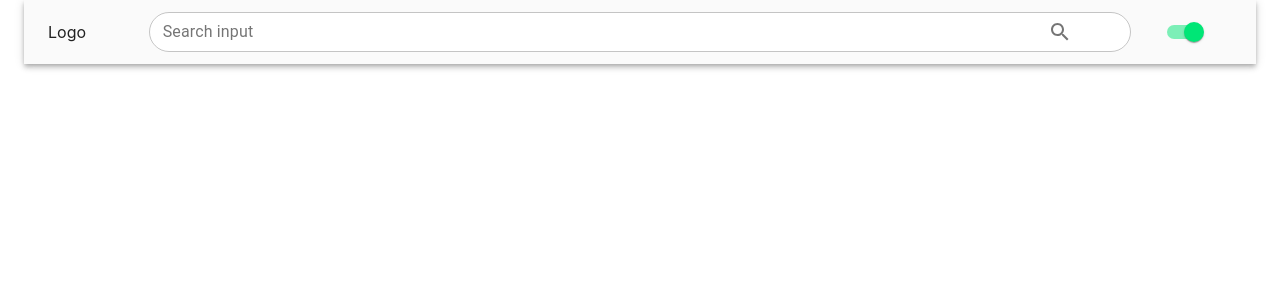
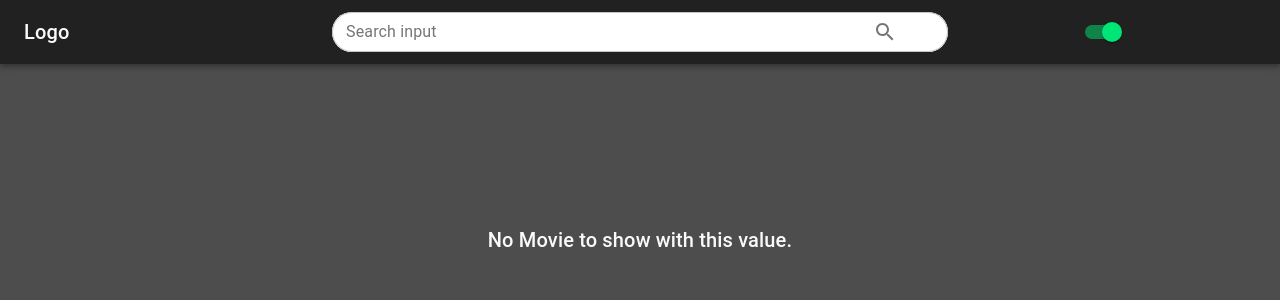
Before and after one commit to danish-wadhwa1997/movie-finder, a React (Create React App) app: page / in a window 1280 px wide. Shown: the top 300 px of the page. Built offline with nearby package versions, Linux system fonts and the light colour scheme.

Commit message:
Styling Done.

```diff
--- a/src/App.js
+++ b/src/App.js
@@ -1,5 +1,5 @@
-import Container from "@material-ui/core/Container";
-import Navbar from "./Components/Atoms/Navbar";
+import Navbar from "./Components/Molecules/Navbar";
+import Box from "@material-ui/core/Box";
 import ListView from "./Components/Molecules/ListView";
 import DetailView from "./Components/Molecules/DetailView";
 import { BrowserRouter as Router, Route, Switch } from "react-router-dom";
@@ -13,27 +13,25 @@ function App() {
   const [movies, setMovies] = React.useState([]);
   const [lightTheme, setLightTheme] = React.useState(true);
   const getMoviesBySearch = (value) => {
-    // setMovies(value);
-    console.log("movies changed", value);
     get(`http://www.omdbapi.com/?s=${value}&apikey=${API_KEY}`)
       .then((res) => {
         if (res.status === 200) {
           setMovies(res.data.Search);
-          // props.onSearch(res.data.search);
         }
       })
       .catch((error) => {
         console.error(error);
       });
   };
-  const themeChange = (value) => {
-    setLightTheme(value);
+  const themeChange = () => {
+    setLightTheme(!lightTheme);
   };
-  const theme = lightTheme
+  const theme = !lightTheme
     ? createMuiTheme({
         palette: {
           primary: {
-            main: grey[50],
+            main: grey[400],
+            light: grey[100],
             contrastText: grey[900],
           },
           secondary: {
@@ -58,11 +56,17 @@ function App() {
   return (
     <Router>
       <ThemeProvider theme={theme}>
-        <Container color="primary">
+        <Box
+          style={{
+            backgroundColor: theme.palette.primary.light,
+            height: "100vh",
+          }}
+        >
           <Navbar
             onSearch={getMoviesBySearch}
             onSwitch={themeChange}
             movies={movies}
+            lightTheme={lightTheme}
           />
           <Switch>
             <Route exact path="/:id" component={DetailView} />
@@ -70,7 +74,7 @@ function App() {
               <ListView movies={movies} />
             </Route>
           </Switch>
-        </Container>
+        </Box>
       </ThemeProvider>
     </Router>
   );
--- a/src/Components/Atoms/MovieCard.jsx
+++ b/src/Components/Atoms/MovieCard.jsx
@@ -5,17 +5,26 @@ import CardContent from "@material-ui/core/CardContent";
 import Typography from "@material-ui/core/Typography";
 import CardMedia from "@material-ui/core/CardMedia";
 import { Link } from "react-router-dom";
+import { useTheme } from "@material-ui/core/styles";
 function MovieCard(props) {
+  const theme = useTheme();
   const { Title, Poster, imdbID, Year } = props.movie;
   return (
     <Link to={`/${imdbID}`} style={{ textDecoration: "none" }}>
-      <Card>
+      <Card
+        raised
+        style={{
+          height: "100%",
+          backgroundColor: theme.palette.primary.dark,
+          color: theme.palette.primary.contrastText,
+        }}
+      >
         <CardActionArea>
           <CardMedia
             component="img"
             alt={Title}
+            image={Poster}
             // height="140"
-            image={Poster}
             title={Title}
           />
           <CardContent>
--- a/src/Components/Atoms/MovieDetailCard.jsx
+++ b/src/Components/Atoms/MovieDetailCard.jsx
@@ -5,18 +5,26 @@ import CardContent from "@material-ui/core/CardContent";
 import Typography from "@material-ui/core/Typography";
 import CardMedia from "@material-ui/core/CardMedia";
 import { Grid } from "@material-ui/core";
+import { useTheme } from "@material-ui/core/styles";
 
 export default function MovieDetailCard(props) {
+  const theme = useTheme();
   const { movie } = props;
   return (
-    <Card>
+    <Card
+      raised
+      style={{
+        margin: "2rem",
+        backgroundColor: theme.palette.primary.dark,
+        color: theme.palette.primary.contrastText,
+      }}
+    >
       <CardActionArea>
-        <Grid container spacing={3}>
+        <Grid container>
           <Grid item xs={12} sm={4}>
             <CardMedia
               component="img"
               alt={movie.Title}
-              // height="140"
               image={movie.Poster}
               title={movie.Title}
             />
@@ -24,7 +32,22 @@ export default function MovieDetailCard(props) {
           <Grid item xs={12} sm={8}>
             <CardContent>
               <Typography gutterBottom variant="h5" component="h5">
-                {movie.Title}
+                Title: {movie.Title}
+              </Typography>
+              <Typography gutterBottom variant="subtitle2" component="h5">
+                Year: {movie.Year}
+                <br></br>
+                Id: {movie.imdbID}
+                <br></br>
+                Director: {movie.Director}
+                <br></br>
+                imdbRating: {movie.imdbRating}
+                <br></br>
+                Runtime: {movie.Runtime}
+                <br></br>
+                Language: {movie.Language}
+                <br></br>
+                Genre: {movie.Genre}
               </Typography>
             </CardContent>
           </Grid>
--- a/src/Components/Molecules/DetailView.jsx
+++ b/src/Components/Molecules/DetailView.jsx
@@ -1,4 +1,4 @@
-import { Box, Button } from "@material-ui/core";
+import { Box, Button, Grid } from "@material-ui/core";
 import React from "react";
 import { API_KEY } from "../../Contants";
 import { get } from "axios";
@@ -10,7 +10,6 @@ export default function DetailView() {
   const { id } = useParams();
   const history = useHistory();
   React.useEffect(() => {
-    console.log(id);
     get(`http://www.omdbapi.com/?i=${id}&apikey=${API_KEY}`)
       .then((res) => {
         if (res.status === 200) {
@@ -23,9 +22,15 @@ export default function DetailView() {
   }, [id]);
 
   return (
-    <Box>
-      {movie && <MovieDetailCard movie={movie} />}
-      <div>
+    <Box p={3}>
+      <Grid container direction="column" justify="center" alignItems="center">
+        {movie && (
+          <Grid item xs>
+            {" "}
+            <MovieDetailCard movie={movie} />
+          </Grid>
+        )}
+        <Grid item xs>
           <Button
             variant="contained"
             color="primary"
@@ -35,7 +40,8 @@ export default function DetailView() {
           >
             View Similar
           </Button>
-      </div>
+        </Grid>
+      </Grid>
     </Box>
   );
 }
--- a/src/Components/Molecules/ListView.jsx
+++ b/src/Components/Molecules/ListView.jsx
@@ -1,17 +1,19 @@
 import { Grid, Typography, Box } from "@material-ui/core";
 import React from "react";
 import MovieCard from "../Atoms/MovieCard";
+import { useTheme } from "@material-ui/core/styles";
 export default function ListView(props) {
-  if (props !== undefined && !props.movies) {
+  const theme = useTheme();
+  if (props.movies && props.movies.length === 0) {
     return (
-      <Box>
-        <Typography
-          align="center"
-          color="primary"
-          component="div"
-          display="block"
-          variant="h6"
-        >
+      <Box
+        style={{
+          backgroundColor: theme.palette.primary.light,
+          color: theme.palette.primary.contrastText,
+        }}
+        p={20}
+      >
+        <Typography align="center" component="div" display="block" variant="h6">
           No Movie to show with this value.
         </Typography>
       </Box>
@@ -22,11 +24,21 @@ export default function ListView(props) {
         container
         direction="row"
         justify="space-evenly"
-        alignItems="baseline"
-        spacing={4}
+        alignItems="stretch"
+        style={{
+          backgroundColor: theme.palette.primary.light,
+          color: theme.palette.primary.contrastText,
+        }}
       >
         {props.movies.map((movie) => (
-          <Grid key={movie.imdbID} item xs={12} sm={6} md={4}>
+          <Grid
+            key={movie.imdbID}
+            item
+            xs={12}
+            sm={6}
+            md={4}
+            style={{ padding: "1rem" }}
+          >
             <MovieCard movie={movie} />
           </Grid>
         ))}
--- a/src/Components/Atoms/Navbar.jsx
+++ b/src/Components/Molecules/Navbar.jsx
@@ -8,14 +8,16 @@ import Autocomplete from "@material-ui/lab/Autocomplete";
 import TextField from "@material-ui/core/TextField";
 import SearchIcon from "@material-ui/icons/Search";
 import InputAdornment from "@material-ui/core/InputAdornment";
-import { IconButton } from "@material-ui/core";
+import { IconButton, Typography } from "@material-ui/core";
 import { makeStyles } from "@material-ui/core/styles";
 import { useHistory } from "react-router-dom";
-const useStyles = makeStyles(
+
+const textfield = makeStyles(
   {
     root: {
       background: "#FFF",
       borderRadius: "5rem",
+
       "&:hover": {
         borderRadius: "5rem",
       },
@@ -28,50 +30,33 @@ const useStyles = makeStyles(
 );
 
 export default function Navbar(props) {
-  const classes = useStyles();
+  const classes = textfield();
   const history = useHistory();
-  const [lightTheme, setLightTheme] = React.useState(true);
   const [value, setValue] = React.useState();
   const [inputValue, setInputValue] = React.useState();
 
-  const handleThemeToogle = () => {
-    setLightTheme(!lightTheme);
-    props.onSwitch(lightTheme);
-  };
-
   const getSearchResults = (searchValue) => {
-    console.log("results", searchValue);
-    // get(`http://www.omdbapi.com/?s=${searchValue}&apikey=${API_KEY}`)
-    //   .then((res) => {
-    //     if (res.status === 200) {
-    //       setMovies(res.data.Search);
-    //       // props.onSearch(res.data.search);
-    //     }
-    //   })
-    //   .catch((error) => {
-    //     console.error(error);
-    //   });
     props.onSearch(searchValue);
   };
 
   return (
     <Box>
-      <AppBar position="static">
+      <AppBar position="sticky">
         <Toolbar>
           <Grid
             container
             direction="row"
             justify="space-between"
             alignItems="center"
-            spacing={3}
           >
-            <Grid item xs={1}>
-              Logo
+            <Grid item xs={2} md={3}>
+              <Typography variant="h6"> Logo</Typography>
             </Grid>
             <Grid item xs>
               <Autocomplete
                 className={classes.root}
                 freeSolo
+                margin="none"
                 size="small"
                 value={value || ""}
                 inputValue={inputValue || ""}
@@ -79,7 +64,6 @@ export default function Navbar(props) {
                 options={props.movies || []}
                 getOptionLabel={(option) => option.Title || ""}
                 onChange={(e, newValue) => {
-                  console.log("onChange clicked", newValue);
                   setValue(newValue);
                   if (e.key === "Enter") {
                     getSearchResults(inputValue);
@@ -97,7 +81,6 @@ export default function Navbar(props) {
                   }
                 }}
                 onInputChange={(e, newInputValue) => {
-                  console.log("input change clicked", newInputValue);
                   setInputValue(newInputValue);
                 }}
                 renderInput={(params) => (
@@ -109,11 +92,9 @@ export default function Navbar(props) {
                       ...params.InputProps,
                       type: "search",
                       endAdornment: (
-                        <InputAdornment>
+                        <InputAdornment position="end">
                           <IconButton
                             onClick={(e) => {
-                              console.log("click", inputValue);
-                              // onSearchClick(inputValue);
                               getSearchResults(inputValue);
                             }}
                           >
@@ -126,10 +107,10 @@ export default function Navbar(props) {
                 )}
               />
             </Grid>
-            <Grid item xs={1}>
+            <Grid item xs={2} md={3} style={{ textAlign: "center" }}>
               <Switch
-                checked={lightTheme}
-                onChange={handleThemeToogle}
+                checked={props.lightTheme}
+                onChange={props.onSwitch}
                 name="themeSwitch"
                 inputProps={{ "aria-label": "Light/Dark Mode Toggle" }}
               />
```
Lines whose indentation alone changed are shown as unchanged.
